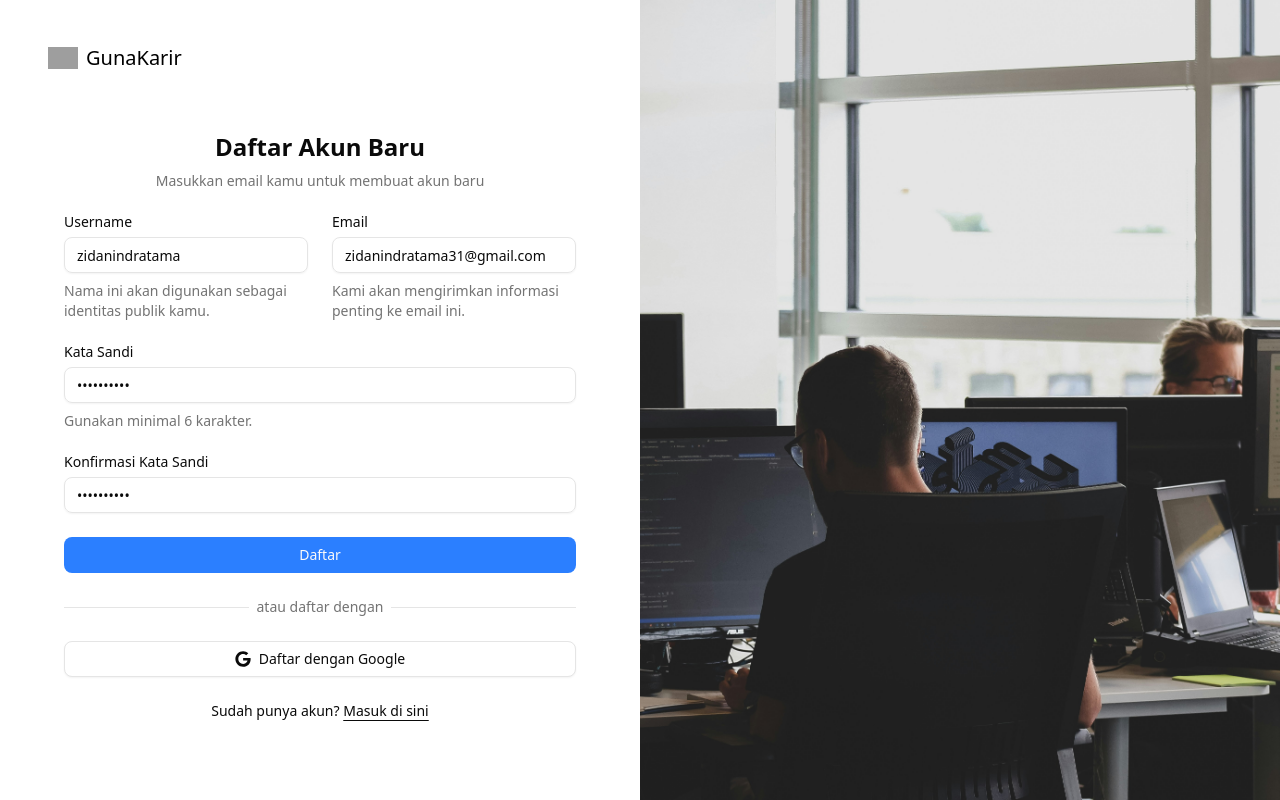
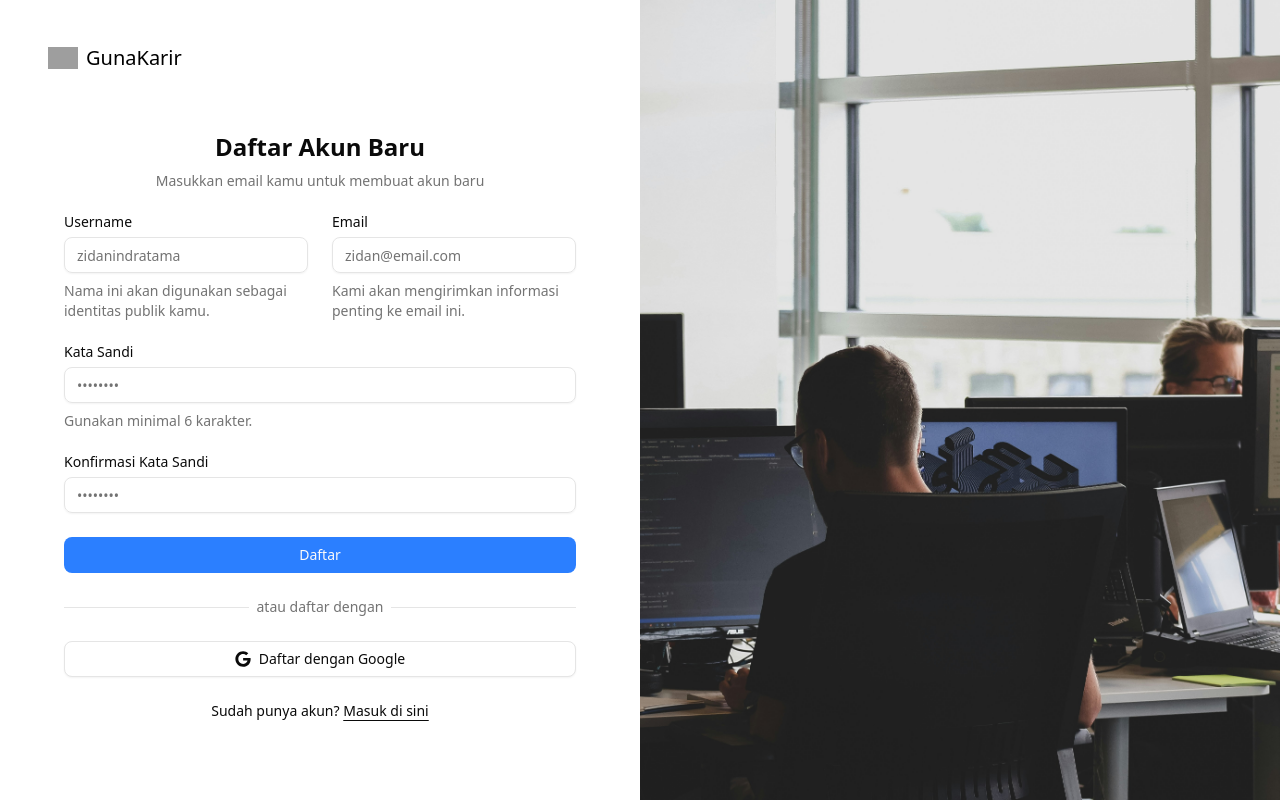
Before and after one commit to zidanindratama/frontend-gunakarir, a Next.js app: page /sign-up in a window 1280 px wide. Built offline with nearby package versions, Linux system fonts and the light colour scheme; grey boxes are pictures that could not be loaded.

Commit message:
fix:: remove default value

```diff
--- a/components/auth/signin-form.tsx
+++ b/components/auth/signin-form.tsx
@@ -35,8 +35,8 @@ export function SigninForm({
   const form = useForm<z.infer<typeof SignInSchema>>({
     resolver: zodResolver(SignInSchema),
     defaultValues: {
-      email: "zidanindratama03@gmail.com",
-      password: "rahasia123",
+      email: "",
+      password: "",
     },
   });
 
--- a/components/auth/signup-form.tsx
+++ b/components/auth/signup-form.tsx
@@ -36,11 +36,11 @@ export function SignupForm({
   const form = useForm<z.infer<typeof SignUpSchema>>({
     resolver: zodResolver(SignUpSchema),
     defaultValues: {
-      username: "zidanindratama",
-      email: "zidanindratama31@gmail.com",
+      username: "",
+      email: "",
       role: "STUDENT",
-      password: "rahasia123",
-      confirm_password: "rahasia123",
+      password: "",
+      confirm_password: "",
     },
   });
 
```
